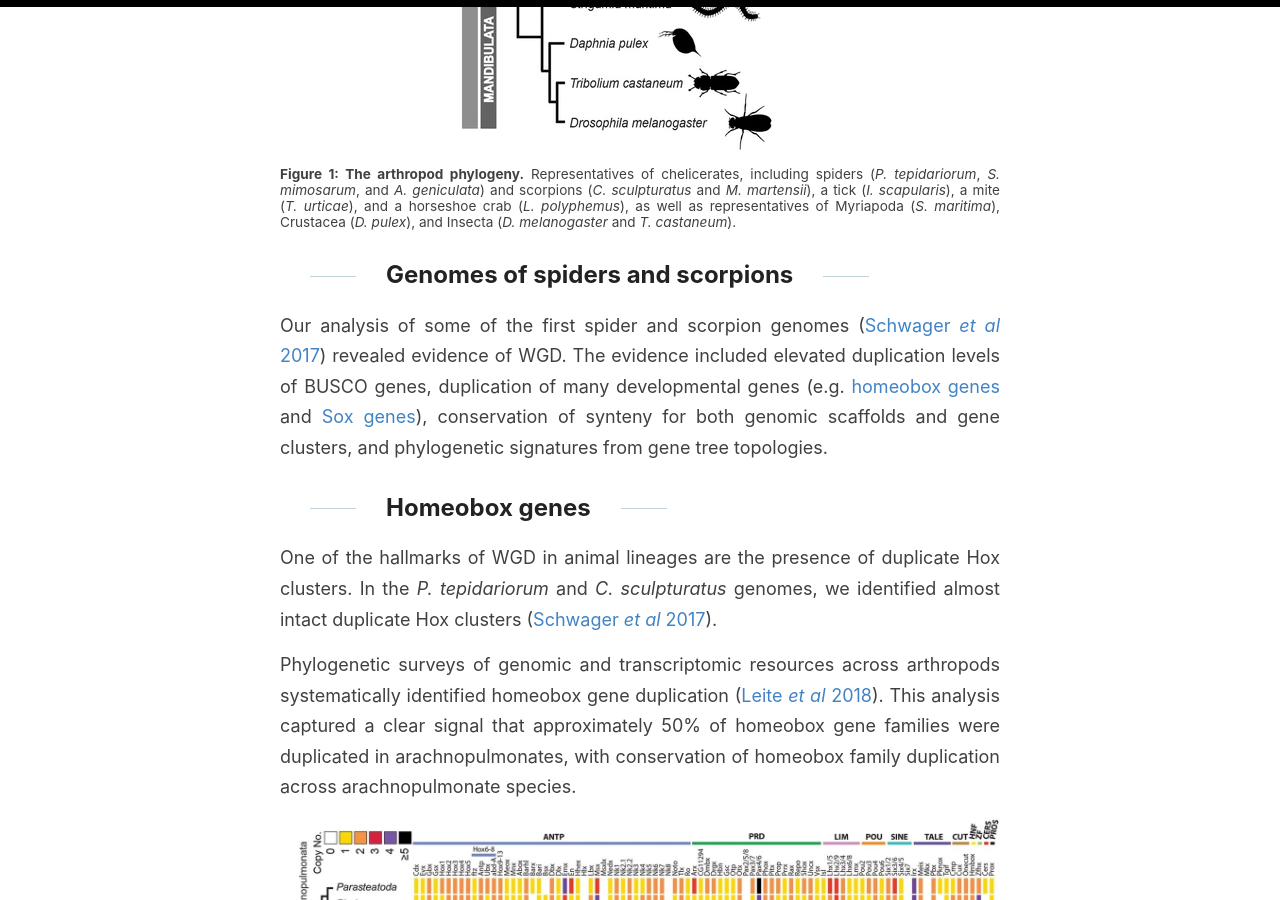
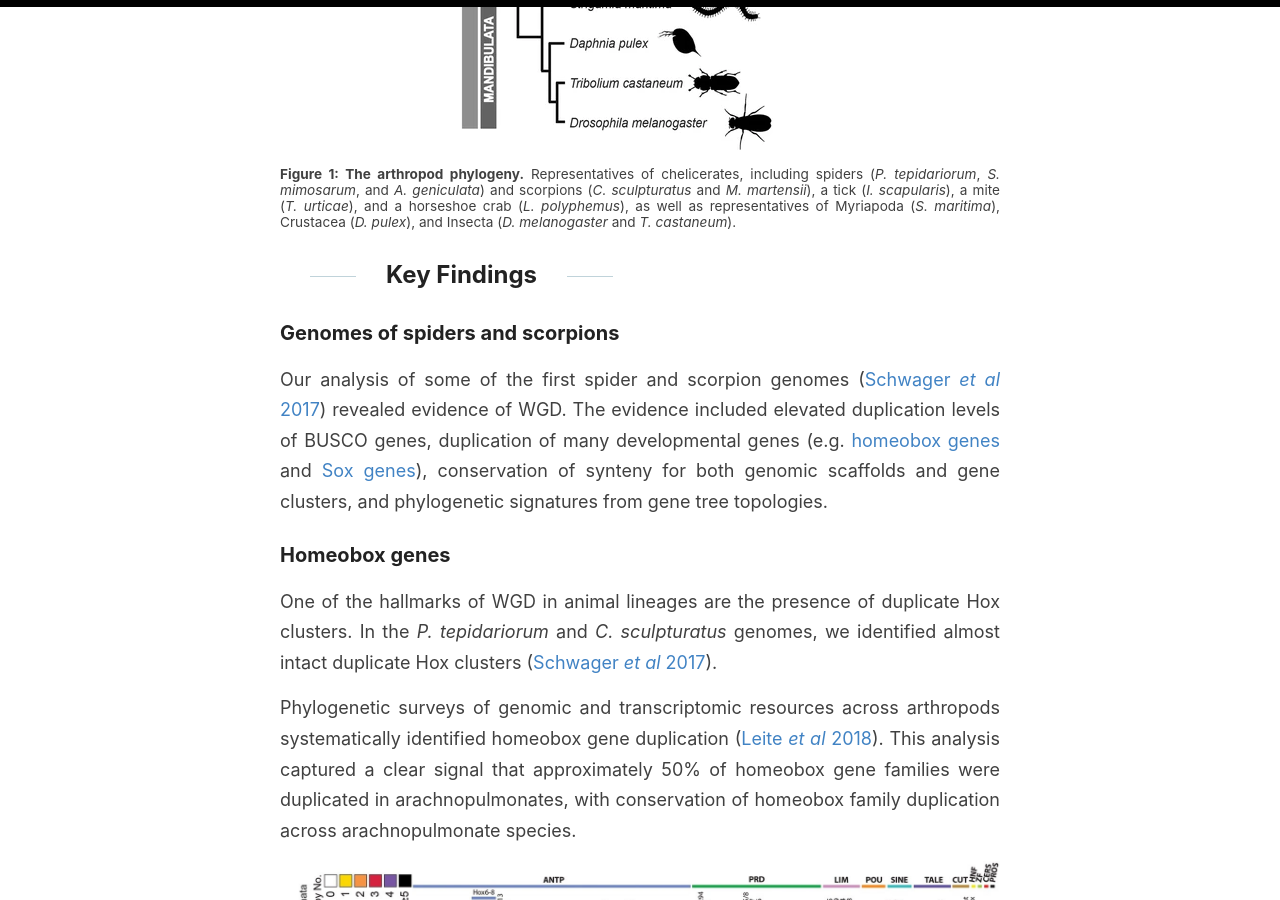
Before and after one commit to djleite/djleite.github.io, a Jekyll site: the page built from _posts/2025-05-08-spider-wgd.md, in a window 1280 px wide and 900 px high, scrolled down 965 px. Built offline with Jekyll 4.4.1, drawn with Linux system fonts in a browser that asks for light colours; our own code applies the rules of GitHub Pages for plain Markdown files.

Commit message:
update posts

```diff
--- a/_posts/2025-05-08-spider-wgd.md
+++ b/_posts/2025-05-08-spider-wgd.md
@@ -12,10 +12,12 @@ Whole genome duplication (WGD) contributes large additions of genetic material t
 ![Chelicerate phylogeny](/images/chelicerate-phy.webp)
 <p style="text-align: justify; font-size: 0.85rem; line-height: 1.2;"><b>Figure 1: The arthropod phylogeny.</b> Representatives of chelicerates, including spiders (<i>P. tepidariorum</i>, <i>S. mimosarum</i>, and <i>A. geniculata</i>) and scorpions (<i>C. sculpturatus</i> and <i>M. martensii</i>), a tick (<i>I. scapularis</i>), a mite (<i>T. urticae</i>), and a horseshoe crab (<i>L. polyphemus</i>), as well as representatives of Myriapoda (<i>S. maritima</i>), Crustacea (<i>D. pulex</i>), and Insecta (<i>D. melanogaster</i> and <i>T. castaneum</i>).</p>
 
-## Genomes of spiders and scorpions
+## Key Findings
+
+### Genomes of spiders and scorpions
 Our analysis of some of the first spider and scorpion genomes (<a href="https://bmcbiol.biomedcentral.com/articles/10.1186/s12915-017-0399-x" target="_blank" rel="noopener noreferrer">Schwager <i>et al</i> 2017</a>) revealed evidence of WGD. The evidence included elevated duplication levels of BUSCO genes, duplication of many developmental genes (e.g. [homeobox genes](/spider-wgd#homeobox-genes) and [Sox genes](/spider-wgd#sox-genes)), conservation of synteny for both genomic scaffolds and gene clusters, and phylogenetic signatures from gene tree topologies.
 
-## Homeobox genes
+### Homeobox genes
 One of the hallmarks of WGD in animal lineages are the presence of duplicate Hox clusters. In the <i>P. tepidariorum</i> and <i>C. sculpturatus</i> genomes, we identified almost intact duplicate Hox clusters (<a href="https://bmcbiol.biomedcentral.com/articles/10.1186/s12915-017-0399-x" target="_blank" rel="noopener noreferrer">Schwager <i>et al</i> 2017</a>).
 
 Phylogenetic surveys of genomic and transcriptomic resources across arthropods systematically identified homeobox gene duplication (<a href="https://academic.oup.com/mbe/article/35/9/2240/5040134" target="_blank" rel="noopener noreferrer">Leite  <i>et al</i> 2018</a>). This analysis captured a clear signal that approximately 50% of homeobox gene families were duplicated in arachnopulmonates, with conservation of homeobox family duplication across arachnopulmonate species.
@@ -28,13 +30,13 @@ Surveys of homeobox genes duplication have been extended as genomic resources ha
 ![Spider WGD synteny](/images/spider-wgd-full.webp)
 <p style="text-align: justify; font-size: 0.85rem; line-height: 1.2;"><b>Figure 3: Syntenic relationships between spider genomes.</b> Homeobox cluster rearrangement coincide which genomic rearrangements.</p>
 
-## Sox genes
+### Sox genes
 Sox genes, like homeobox genes, are important transcription factors that instruct many aspects of development (<a href="https://elifesciences.org/articles/37567" target="_blank" rel="noopener noreferrer">Paese <i>et al</i> 2018a</a>; <a href="https://bmcecolevol.biomedcentral.com/articles/10.1186/s12862-018-1337-4" target="_blank" rel="noopener noreferrer">Paese <i>et al</i> 2018b</a>). We phylogenetically identified Sox genes in arthropods and similarly found spiders to contain more Sox genes compared with other arthropods surveyed.
 
 ![Spider Sox genes](/images/spider-sox.webp)
 <p style="text-align: justify; font-size: 0.85rem; line-height: 1.2;"><b>Figure 4: Sox gene copy numbers in arthropods.</b> Sox genes are duplicated in spiders more so than other arthropods surveyed.</p>
 
-## microRNAs
+### microRNAs
 Signatures of WGD are usually assessed in terms of coding gene duplication. However, it is also important to understand how non-coding elements are duplicated and retained. MicroRNAs (miRNAs) are short ~22 nt double stranded RNA molecules that form complexes with proteins, that collectively bind and suppress mRNA translation.
 
 Using small RNA-Seq and bioinformatic pipelines we were able to identify miRNAs in the genome of the spider <i>P. tepidariourm</i> (<a href="https://academic.oup.com/gbe/article/8/7/2133/2466064" target="_blank" rel="noopener noreferrer">Leite <i>et al</i> 2016</a>). This revealed that many conserved metazoan miRNA families were present in duplicate. Surveying across arthropods, it was evident that arachnopulmonates and horseshoe crabs exhibited greater miRNA duplication compared to other arthropods (fig 5). This highlighted the importance of considering both coding and non-coding genomic elements when investigating WGD.
```
Also changed, not shown: _posts/2025-05-01-spider-segmentation.md (+2 -2 lines), _posts/2025-05-04-flatworm-genome.md (+3 -3 lines).
